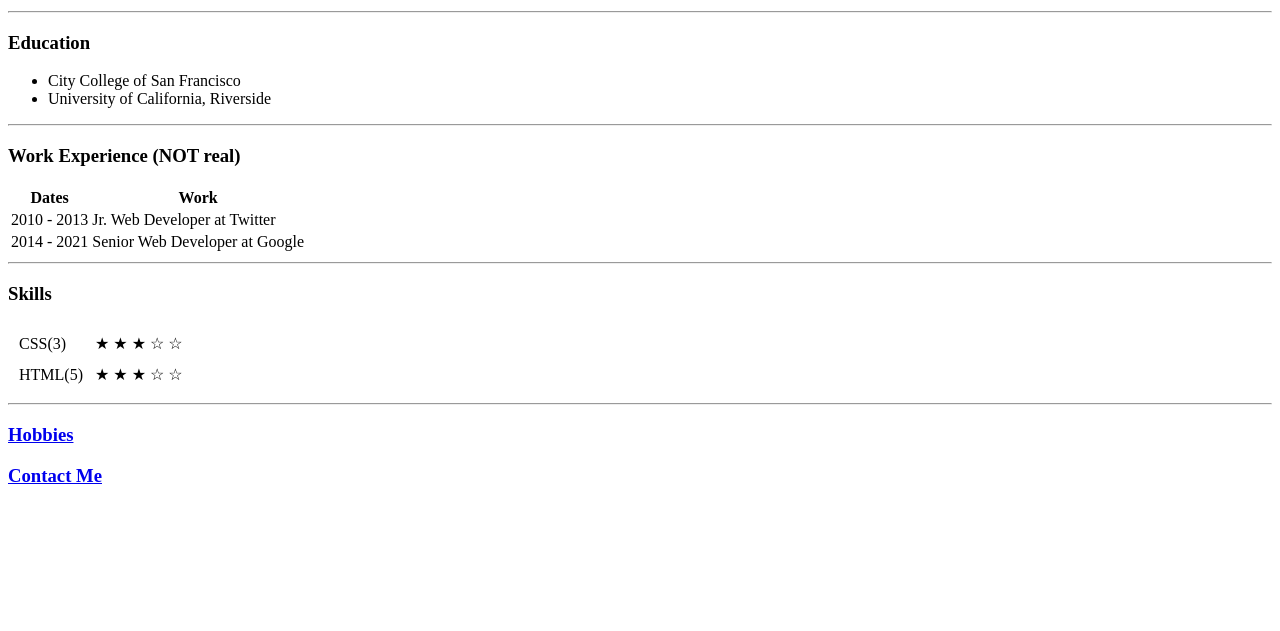
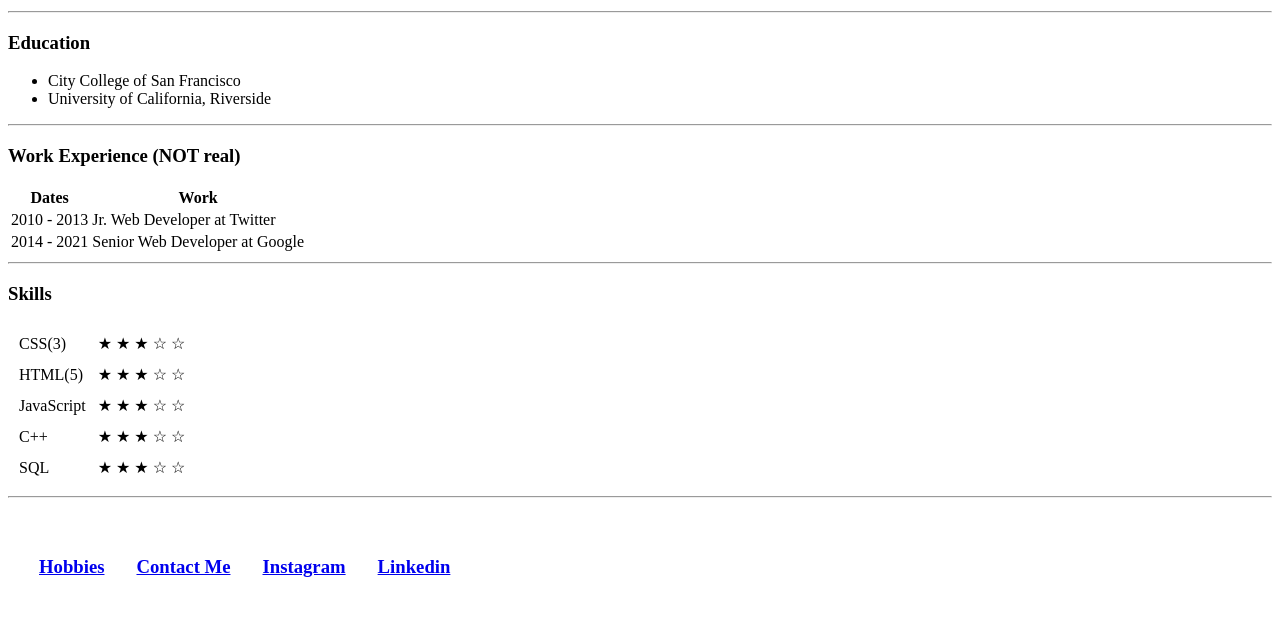
Before and after one commit to matt-huangg/bootstrap-site, a plain HTML site: page index.html in a window 1280 px wide. Shown: the part 351-982 px from the top of the page. Before the commit the page ends 856 px from the top, so only its background shows below. Drawn offline with Linux system fonts and the light colour scheme.

Commit message:
Added IG and Linkedin

```diff
--- a/index.html
+++ b/index.html
@@ -73,6 +73,18 @@
       <td>HTML(5)</td>
       <td>&#9733; &#9733; &#9733; &#9734; &#9734;</td>
     </tr>
+    <tr>
+      <td>JavaScript</td>
+      <td>&#9733; &#9733; &#9733; &#9734; &#9734;</td>
+    </tr>
+    <tr>
+      <td>C++</td>
+      <td>&#9733; &#9733; &#9733; &#9734; &#9734;</td>
+    </tr>
+    <tr>
+      <td>SQL</td>
+      <td>&#9733; &#9733; &#9733; &#9734; &#9734;</td>
+    </tr>
 
 </table>
 
@@ -81,9 +93,17 @@
 
 
   <hr>
-  <h3><a href="hobbies.html">Hobbies</a></h3>
-  <h3><a href="contact.html">Contact Me</a></h3>
+  <table cellspacing ="30">
 
+  <tr>
+
+
+  <td> <h3><a href="hobbies.html">Hobbies</a></h3></td>
+  <td><h3><a href="contact.html">Contact Me</a></h3> </td>
+  <td><h3><a href="https://www.instagram.com/matt.huangg">Instagram</a></h3></td>
+  <td><h3><a href="https://www.linkedin.com/in/matthew-huang-46b3191a8/">Linkedin</a></h3></td>
+</tr>
+  </table>
 </body>
 
 </html>
```
